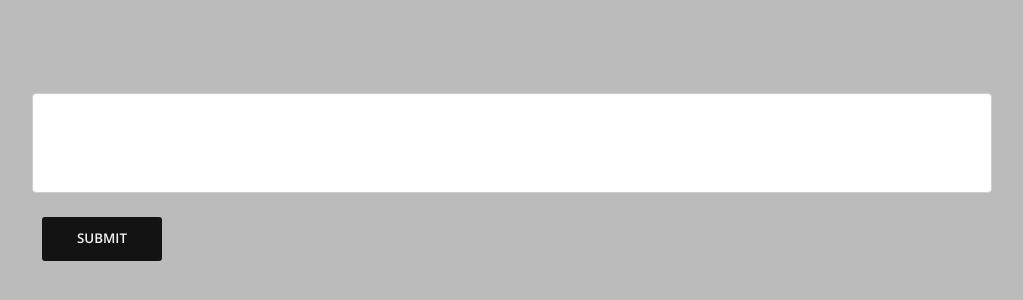
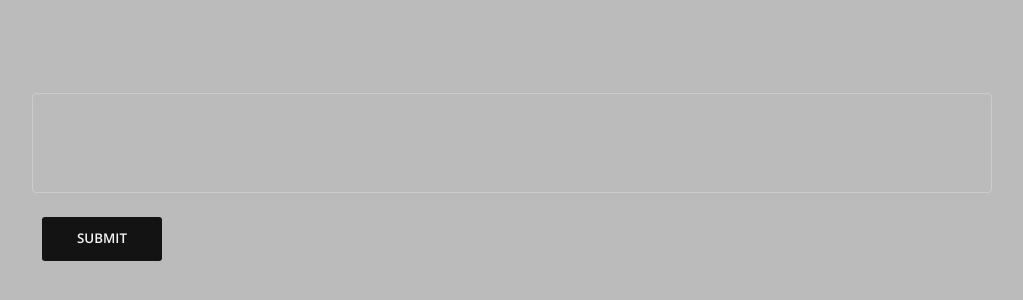
Before and after one commit to kbrsh/alter, a plain HTML site: page index.html in a window 1280 px wide. Shown: the part 230-530 px from the top of the page, without its empty margins (128-1151 px from the left). Drawn offline with Linux system fonts and the light colour scheme.

Commit message:
background of textarea

```diff
--- a/css/styles.css
+++ b/css/styles.css
@@ -11,6 +11,10 @@ body {
   width: 100%;
 }
 
+textarea {
+  background: #BBBBBB;
+}
+
 canvas {
   display: none;
 }
```
